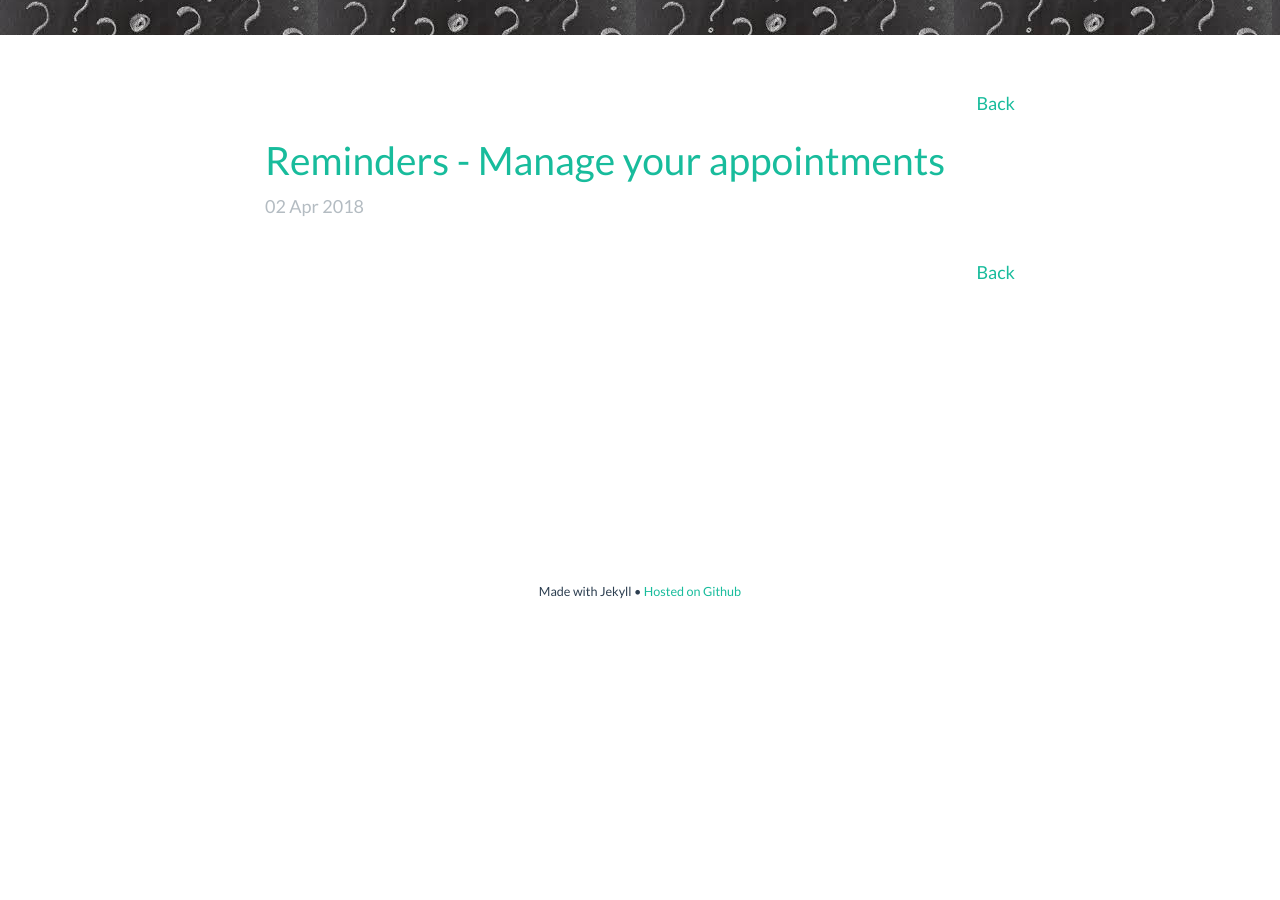
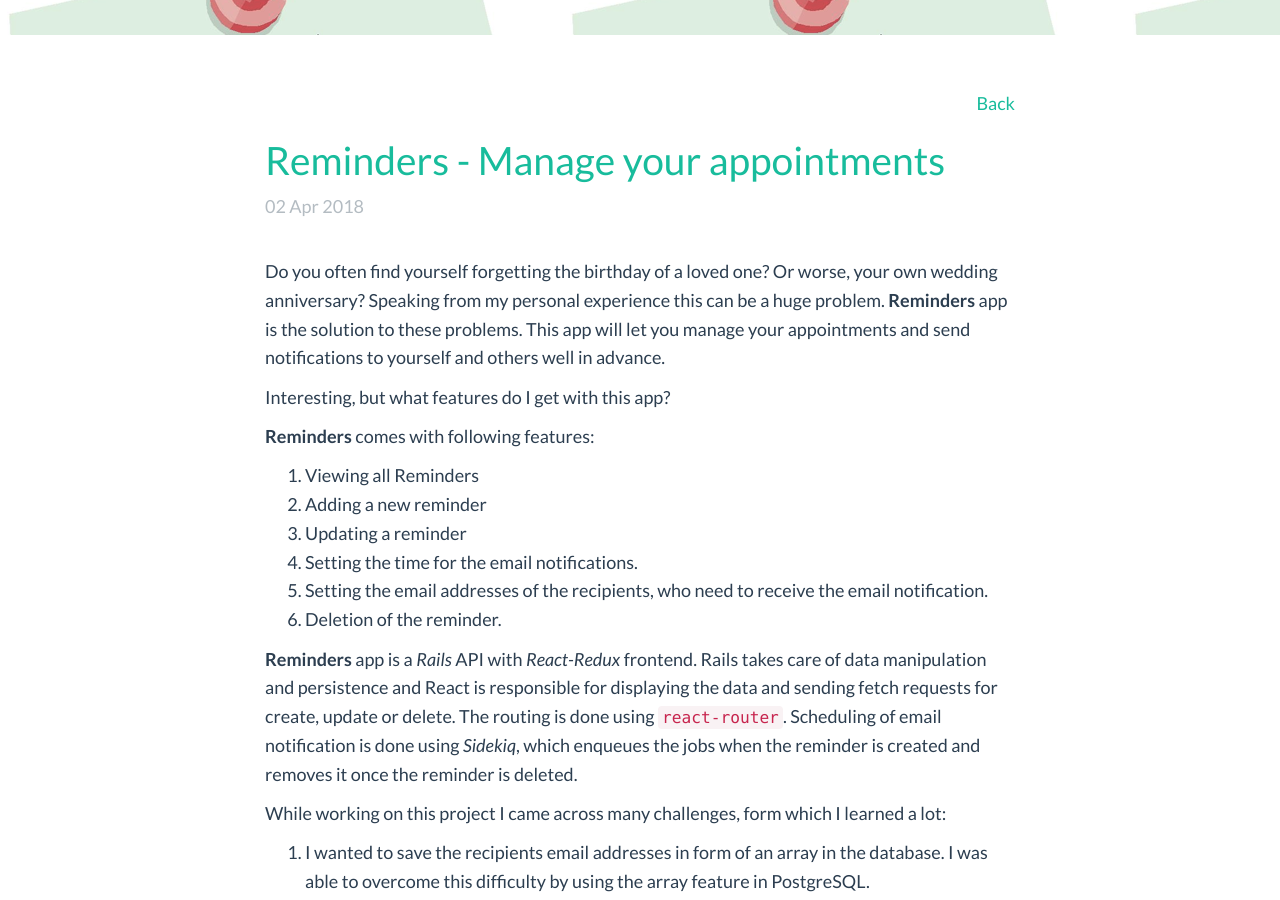
Before and after one commit to soumyaveer/soumyaveer.github.io, a Jekyll site: the page built from _posts/2018-04-02-remember-your-appointments-with-reminders-app.markdown, in a window 1280 px wide and 900 px high, scrolled down 595 px. Built offline with Jekyll 4.4.1, drawn with Linux system fonts in a browser that asks for light colours; comment, search, counter and statistics services are not loaded; before the commit the page ends 1197 px from its top, so only the background shows below that; some of the changed text lies outside the part shown.

Commit message:
add content to post

```diff
--- a/_posts/2018-04-02-remember-your-appointments-with-reminders-app.markdown
+++ b/_posts/2018-04-02-remember-your-appointments-with-reminders-app.markdown
@@ -3,6 +3,31 @@ layout: post
 title: Reminders - Manage your appointments
 date:  2018-04-02 18:10:00
 categories: main
-banner_image: "trivia-zone.jpeg"
-summary: Todo
+banner_image: "reminders.png"
+summary: Your personal assistant to help you manage your important tasks. Never miss another appointment again!
 ---
+
+Do you often find yourself forgetting the birthday of a loved one? Or worse, your own wedding anniversary? Speaking from my personal experience this can be a huge problem. **Reminders** app is the solution to these problems. This app will let you manage your appointments and send notifications to yourself and others well in advance.
+
+  Interesting, but what features do I get with this app?
+
+  **Reminders** comes with following features:
+  1. Viewing all Reminders
+  2. Adding a new reminder
+  3. Updating a reminder
+  4. Setting the time for the email notifications.
+  5. Setting the email addresses of the recipients, who need to receive the email notification.
+  6. Deletion of the reminder.
+
+
+  **Reminders** app is a _Rails_ API with _React-Redux_ frontend. Rails takes care of data manipulation and persistence and React is responsible for displaying the data and sending fetch requests for create, update or delete. The routing is done using `react-router`. Scheduling of email notification is done using _Sidekiq_, which enqueues the jobs when the reminder is created and removes it once the reminder is deleted.
+
+  While working on this project I came across many challenges, form which I learned a lot:
+  1. I wanted to save the recipients email addresses in form of an array in the database. I was able to overcome this difficulty by using the array feature in PostgreSQL.
+  2. Integrating Rails API with React frontend.
+  3. Displaying new and edit form on the same page.
+  4. Redirecting to the Home page after deletion of a reminder.
+
+ Working on this app was a great learning experience and a lot of fun. Other than the few challenges listed above, I came across many more issues, which required many hours of debugging, fixing the code and reading materials from different resources. In the end, I am very happy to see the final product. I absolutely loved working on this project.
+
+ Check out the source code of [**Reminders**](https://github.com/soumyaveer/reminders)
```
Also changed, not shown: assets/images/post-banners/reminders.png (added).
